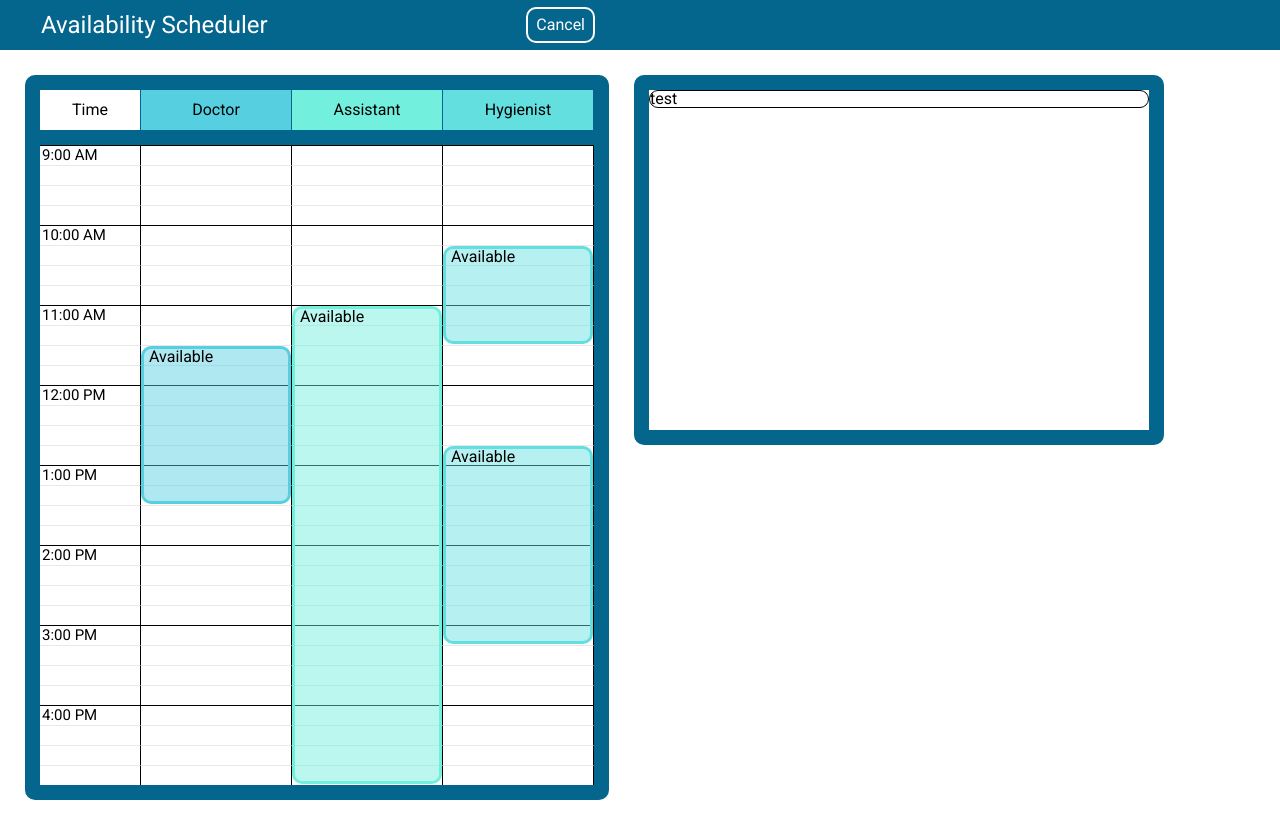
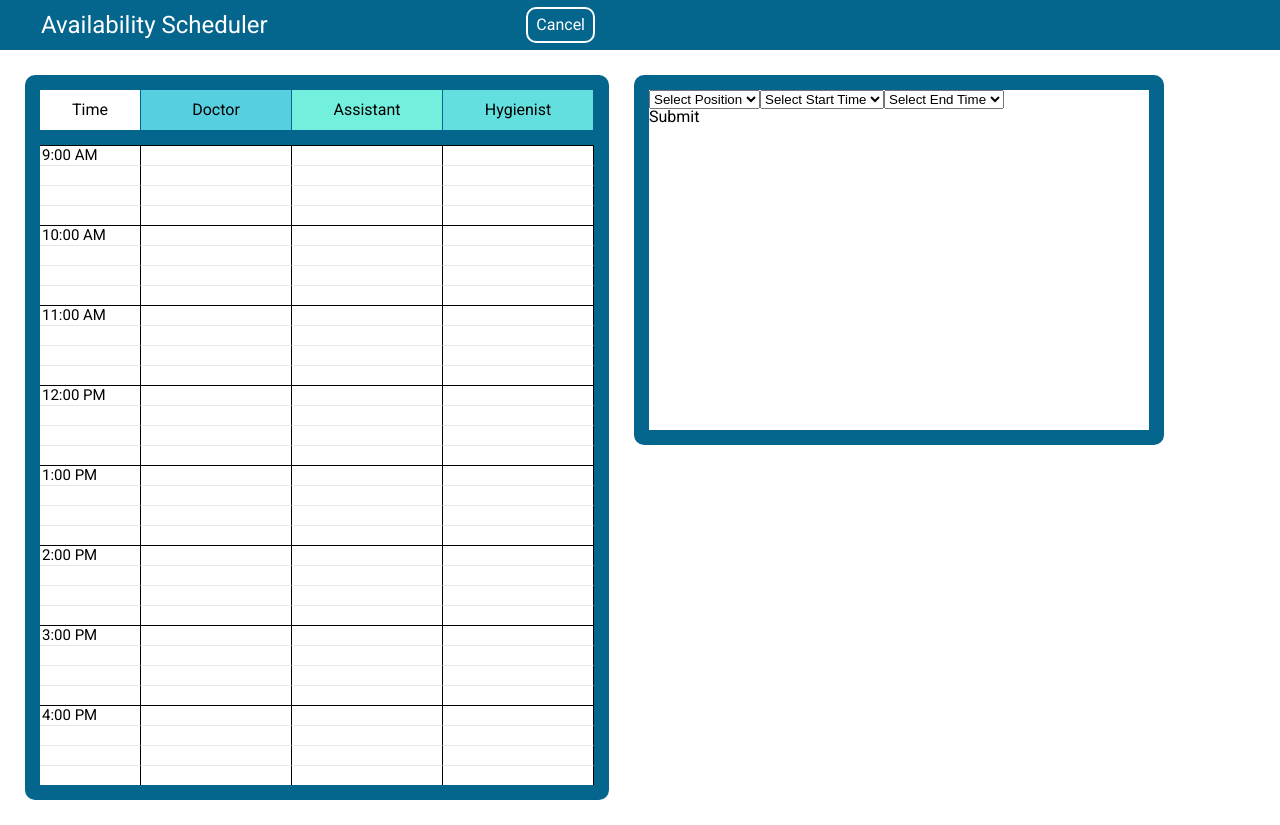
Before and after one commit to PopeDearden/scheduler, a React (Create React App) app: page / in a window 1280 px wide. Built offline with nearby package versions, Linux system fonts and the light colour scheme.

Commit message:
form allows for adding times to any of three columns

```diff
--- a/src/App.js
+++ b/src/App.js
@@ -11,6 +11,8 @@ import './Reset.scss'
 export default function App() {
   const [schedule, setData] = useState({
     events: data.events,
+  });
+  const [time, setTime] = useState({
     times: data.times
   });
   const [modal, setModal] = useState({
@@ -30,11 +32,11 @@ export default function App() {
         <div className="Chart">
           <div className="ScheduleBox">
             <ScheduleTimeLayout
-              times={schedule.times} />
+              times={time.times} />
             {schedule.events.map((data, index) => (
               <div className="Role">
                 <ScheduleBlankLayout
-                  times={schedule.times}
+                  times={time.times}
                   title={data.position}
                   color={data.color} />
                 <ScheduleFilled
@@ -48,7 +50,7 @@ export default function App() {
             display={modal.display}
             setData={setData}
             events={schedule.events}
-            times={schedule.times}/>
+            times={time.times}/>
         </div>
       </div>
     </div>
--- a/src/Components/Modal/Modal.jsx
+++ b/src/Components/Modal/Modal.jsx
@@ -1,30 +1,53 @@
 import React, { useState } from 'react'
-import data from '../../data.json'
 import '../../App.scss'
-import ScheduleFilled from '../Schedule/ScheduleFilled'
-
-export default function Modal({display, setData, events, times}) {
+export default function Modal({ display, setData, events, times }) {
+    const [formPosition, setPosition] = useState({
+        position: null,
+    })
+    const [formStart, setStart] = useState({
+        start: null,
+    })
+    const [formEnd, setEnd] = useState({
+        end: null,
+    })
 
     function addEvent(position, start, end) {
-let findPosition = events.findIndex(name=>name.position===position)
-let newEvents = [...events[findPosition].availability, {start: "5", end:"15"}]
+        if (position === null | start === null | end === null) {
+            alert('You must fill out all of the form')
+        }
+        let newEvents = [...events[position].availability, { start: start, end: end}]
         let copiedEvents = events
-copiedEvents[findPosition].availability = newEvents
-setData({events: copiedEvents, times: times})
+        copiedEvents[position].availability = newEvents
+        setData({ events: copiedEvents })
     }
     let reveal = (<div className="Modal">
-    <div className="Button"
-    style={{color: "black", border: "1px solid black"}}
-    onClick={()=>addEvent('Doctor', 0, 1)}
-    >
-        test
-    </div>
+        <form>
+            <select value={formPosition.position} onChange={e => setPosition({ position: e.target.value })}>
+                <option value={null}>Select Position</option>
+                {events.map((position, index) => (
+                    <option value={index}>{position.position}</option>
+                    ))}
+            </select>
+            <select value={formStart.start} onChange={e => setStart({ start: e.target.value })}>
+                    <option value={null}>Select Start Time</option>
+                {times.map((time, index)=>(
+                    <option value={index}>{time}</option>
+                ))}
+            </select>
+            <select value={formEnd.end} onChange={e => setEnd({ end: e.target.value })}>
+                    <option value={null}>Select End Time</option>
+                {times.map((time, index)=>(
+                    <option value={index}>{time}</option>
+                ))}
+            </select>
+        </form>
+        <div className="ModalButton" onClick={() => addEvent(formPosition.position, formStart.start,formEnd.end)}><p>Submit</p></div>
     </div>)
     let hide = (<div>
 
     </div>)
 
-  return( display ? reveal : hide
+    return (display ? reveal : hide
 
     )
 }
--- a/src/data.json
+++ b/src/data.json
@@ -4,34 +4,21 @@
             "position": "Doctor",
             "color":"#56cfe1",
             "availability": [
-                {
-                    "start": "10",
-                    "end": "18"
-                }
+
             ]
         },
         {
             "position": "Assistant",
             "color":"#72efdd",
             "availability": [
-                {
-                    "start": "8",
-                    "end": "32"
-                }
+
             ]
         },
         {
             "position": "Hygienist",
             "color":"#64dfdf",
             "availability": [
-                {
-                    "start": "5",
-                    "end": "10"
-                },
-                {
-                    "start": "15",
-                    "end": "25"
-                }
+
             ]
         }
     ],
```
Lines whose indentation alone changed are shown as unchanged.
